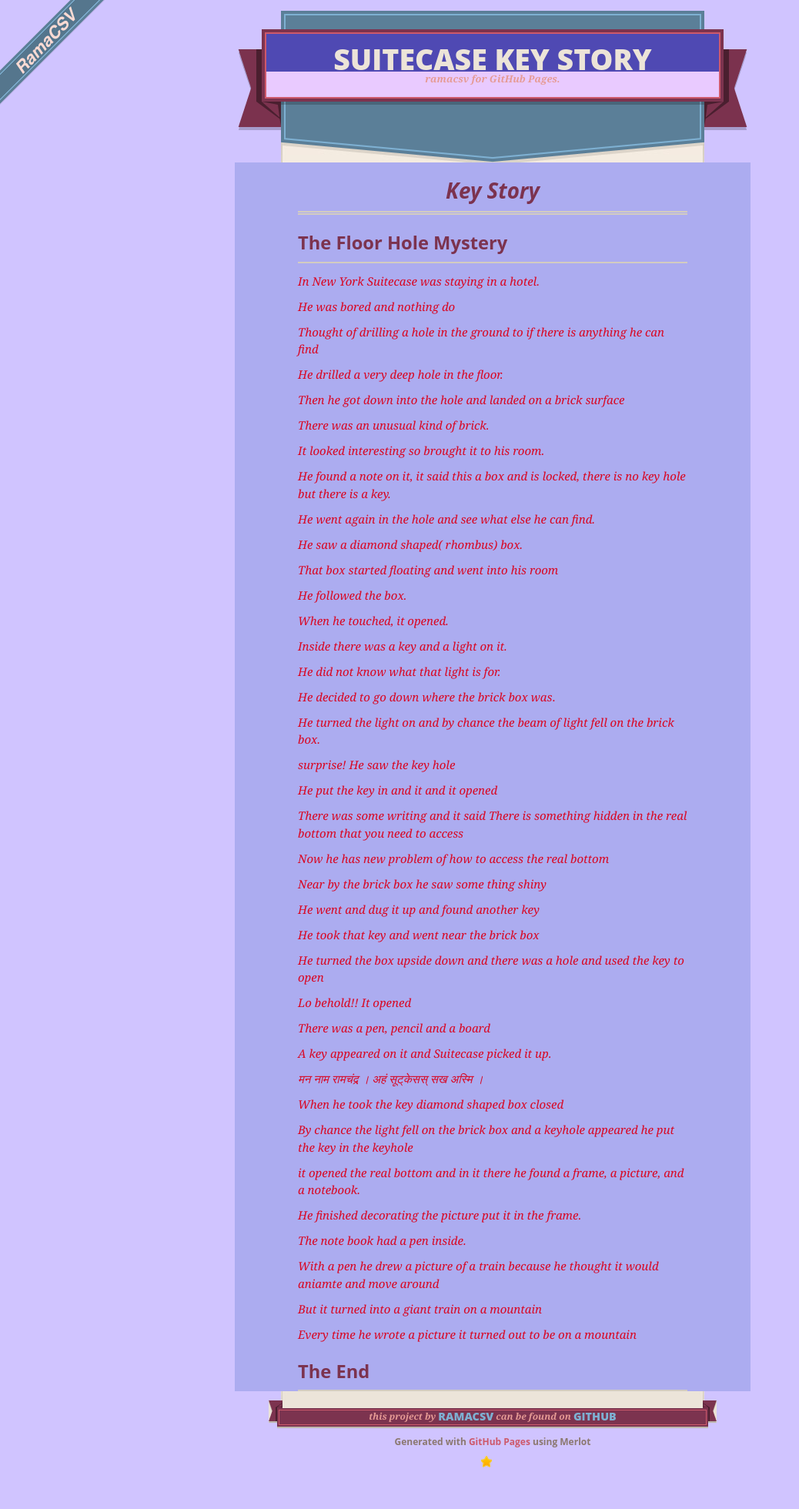
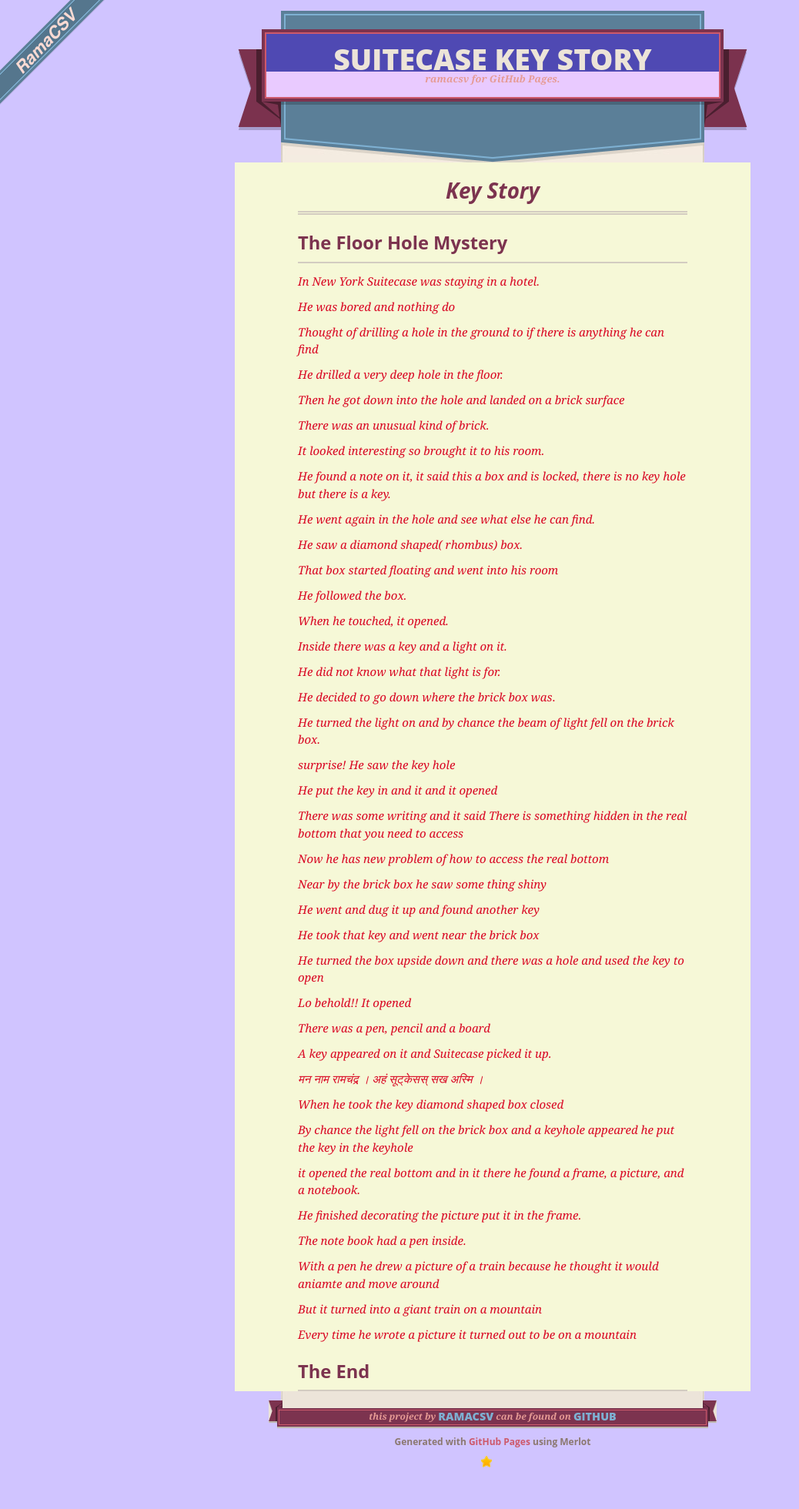
Before and after one commit to Ramacsv/suitecasekey, a Jekyll site: the page built from index.md, in a window 1280 px wide. Shown: the whole page at 77% size, without its empty margins (0-1038 px from the left). Built offline with Jekyll 4.4.1, drawn with Linux system fonts in a browser that asks for light colours; our own code applies the rules of GitHub Pages for plain Markdown files.

Commit message:
Update screen.scss

```diff
--- a/_sass/screen.scss
+++ b/_sass/screen.scss
@@ -274,7 +274,8 @@ section#main_content {
   z-index: 2;
   padding: 20px 82px 0;
   min-height:185px;
-  background-color: #acacf0;
+ // background-color: #acacf0;
+  background-color: #f6f8d7;
 }
 
 /* footer */
```
